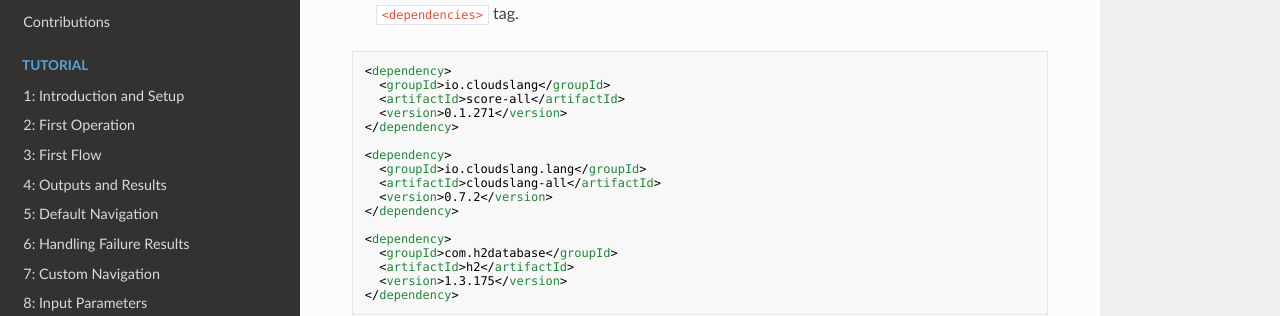
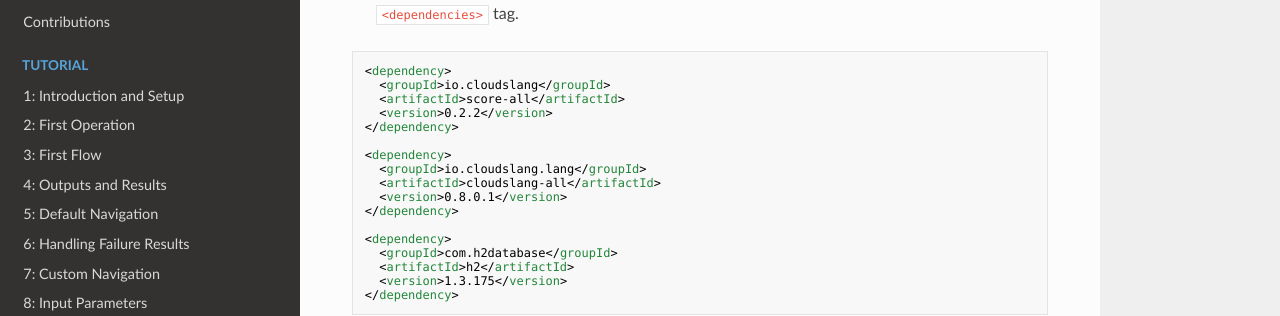
Before and after one commit to CloudSlang/docs, an MkDocs documentation site: the page built from docs/developer_cloudslang.md, in a window 1280 px wide and 900 px high. Shown: the part 334-650 px from the top of the window. Built offline with MkDocs 1.6.1, drawn with Linux system fonts in a browser that asks for light colours; nearby versions of some CDN libraries; old or Windows-style settings are respelled for this version of MkDocs.

Commit message:
updated score and cloudslang versions
Signed-off-by: Sam Markowitz <sam.markowitz@hp.com>

```diff
--- a/docs/developer_cloudslang.md
+++ b/docs/developer_cloudslang.md
@@ -9,13 +9,13 @@
 <dependency>
   <groupId>io.cloudslang</groupId>
   <artifactId>score-all</artifactId>
-  <version>0.1.271</version>
+  <version>0.2.2</version>
 </dependency>
 
 <dependency>
   <groupId>io.cloudslang.lang</groupId>
   <artifactId>cloudslang-all</artifactId>
-  <version>0.7.2</version>
+  <version>0.8.0.1</version>
 </dependency>
 
 <dependency>
```
Also changed, not shown: docs/developer_score.md (+1 -1 lines).
